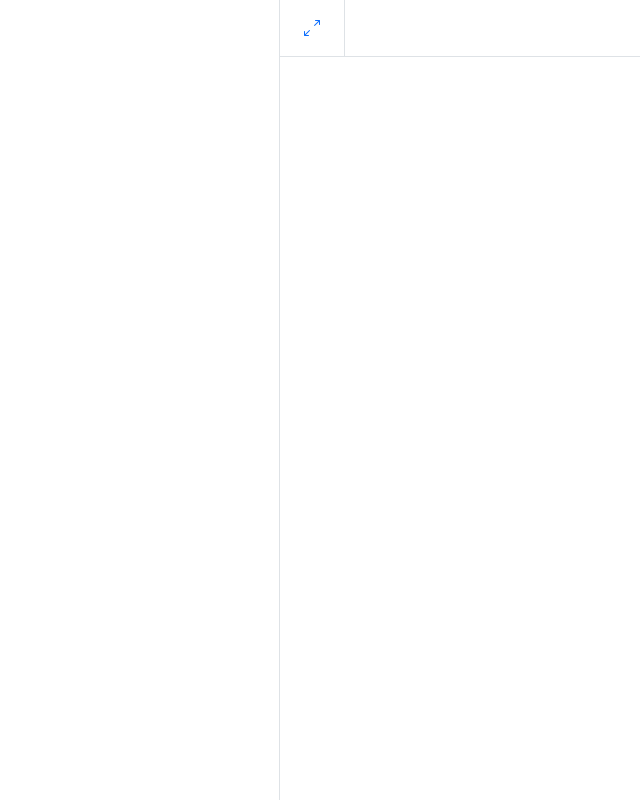
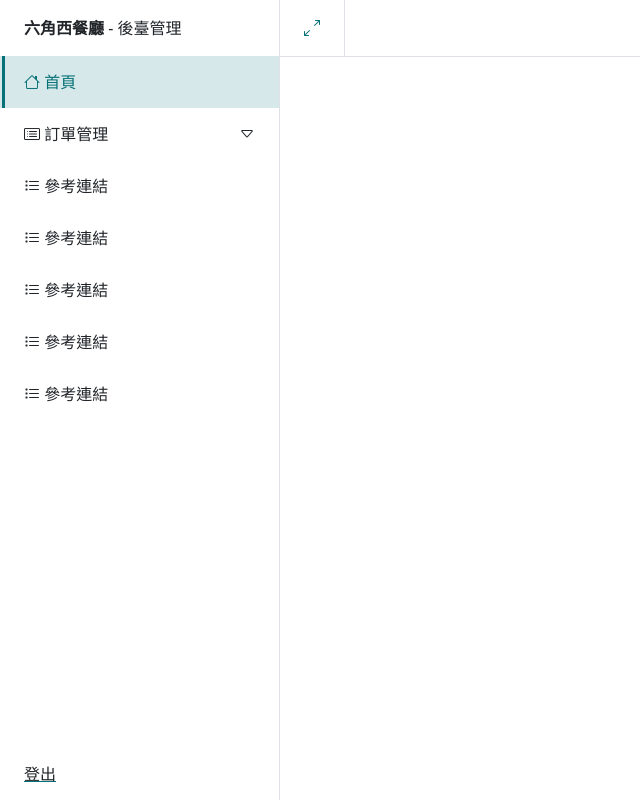
Before and after one commit to ClaraSie/dashborad_bs5, a website: page index.html in a window 1280 px wide. Shown: the whole page, without its empty margins (0-640 px from the left). Drawn offline with nearby package versions, Linux system fonts and the light colour scheme.

Commit message:
feat: 測欄選單內容&版型整理

```diff
--- a/index.html
+++ b/index.html
@@ -5,27 +5,119 @@
     <meta name="viewport" content="width=device-width, initial-scale=1.0">
     <link rel="stylesheet" href="stylesheet/all.css">
     <link rel="stylesheet" href="https://cdn.jsdelivr.net/npm/bootstrap-icons@1.10.5/font/bootstrap-icons.css">
+    <!-- <script src="https://cdn.jsdelivr.net/npm/bootstrap@5.3.0/dist/js/bootstrap.bundle.min.js" integrity="sha384-geWF76RCwLtnZ8qwWowPQNguL3RmwHVBC9FhGdlKrxdiJJigb/j/68SIy3Te4Bkz" crossorigin="anonymous"></script> -->
     <script src="https://unpkg.com/vue@3/dist/vue.global.js"></script>
     <title>首頁</title>
 </head>
 <body class="vsc-initialized" id="app">
     <div :class="{ 'sidebar-toggled': ToggleMenuOnclick }">
         <div class="d-flex">
-            <aside class="sidebar vh-100 border-end">
+            <aside class="sidebar vh-100 border-end d-flex flex-column">
+                <!-- 1. 後台名稱 -->
+                <div class="px-4 py-3">
+                    <strong>六角西餐廳</strong>
+                    - 後臺管理
+                </div>
+                <!-- 2.選單 -->
+                <div class="overflow-auto">
+                    <div>
+                        <a href="#" class="sidebar-link active">
+                            <div class="px-4">
+                                <i class="bi bi-house"></i>
+                                首頁
+                            </div>
+                        </a>
+                    </div>
 
+                    <div>
+                        <a href="#menu-order" class="sidebar-link" data-bs-toggle="collapse">
+                            <div class="d-flex justify-content-between px-4">
+                                <p class="mb-0">
+                                    <i class="bi bi-card-list"></i>
+                                    訂單管理
+                                </p>
+                                <i class="bi bi-caret-down"></i>
+                            </div>
+                        </a>
+                        <div class="collapse" id="menu-order">
+                            <a href="#" class="sidebar-link">
+                                <div class="ps-5">
+                                    訂單列表
+                                </div>
+                            </a>
+                            <a href="#" class="sidebar-link">
+                                <div class="ps-5">
+                                    單一訂單細節
+                                </div>
+                            </a>
+                        </div>
+                    </div>
+                    <div>
+                        <a href="#" class="sidebar-link">
+                            <div class="px-4">
+                                <i class="bi bi-list-task"></i>
+                                參考連結
+                            </div>
+                        </a>
+                    </div>
+                    <div>
+                        <a href="#" class="sidebar-link">
+                            <div class="px-4">
+                                <i class="bi bi-list-task"></i>
+                                參考連結
+                            </div>
+                        </a>
+                    </div>
+                    <div>
+                        <a href="#" class="sidebar-link">
+                            <div class="px-4">
+                                <i class="bi bi-list-task"></i>
+                                參考連結
+                            </div>
+                        </a>
+                    </div>
+                    <div>
+                        <a href="#" class="sidebar-link">
+                            <div class="px-4">
+                                <i class="bi bi-list-task"></i>
+                                參考連結
+                            </div>
+                        </a>
+                    </div>
+                    <div>
+                        <a href="#" class="sidebar-link">
+                            <div class="px-4">
+                                <i class="bi bi-list-task"></i>
+                                參考連結
+                            </div>
+                        </a>
+                    </div>
+                </div>
+                <!-- 3. 登出 -->
+                <a href="#" class="mt-auto">
+                    <div class="px-4 sidebar-link">
+                        登出
+                    </div>
+                </a>
             </aside>
             <main class="main">
-                <div class="bg-white w-100 border-bottom">
+                <div class="bg-white w-100 border-bottom sticky-top">
                     <a href="#" class="py-3 px-4 d-inline-block border-end" id="toggle-btn" @click.preventDefault="changeToggleMenuBtn">
                         <i class="bi bi-arrows-angle-expand"></i>
                     </a>
                 </div>
+                <!-- 主要內容 -->
+
+
             </main>
         </div>
     </div>
 </body>
 <!-- <script src="javascripts/all.js"></script> -->
+<script src="node_modules/bootstrap/dist/js/bootstrap.js"></script>
 <script>
+
+
     const app = {
         //資料(函式)
         data() {
--- a/stylesheet/all.scss
+++ b/stylesheet/all.scss
@@ -1,10 +1,8 @@
 // 1. Include functions first (so you can manipulate colors, SVGs, calc, etc)
 @import "../node_modules/bootstrap/scss/functions";
 
-// 2. var
+// 2. Include any default variable overrides here
 @import "./helpers/variables";
-
-// bootstrap
 @import "../node_modules/bootstrap/scss/bootstrap";
 
 // custom
--- a/stylesheet/components/_sidebar.scss
+++ b/stylesheet/components/_sidebar.scss
@@ -1,10 +1,37 @@
 $sidebar-width: 280px;
 
-// mobile(default)
+// mobile(預設)
 .sidebar{
     width: $sidebar-width;
     margin-left: -$sidebar-width;
     transition: margin-left .25s;
+    position: fixed;
+    top: 0;
+    // sidebar-link
+    .sidebar-link {
+        color: $dark;
+        display: block;
+        text-decoration: none;
+        padding-top: 0.875rem;
+        padding-bottom: 0.875rem;
+        &:hover {
+            background-color: rgba($primary, 0.16);
+        }
+    }
+    .sidebar-link.active {
+    position: relative;
+    color: $primary !important;
+    background-color: rgba($primary, 0.16);
+    &::after {
+        content: "";
+        position: absolute;
+        top: 0;
+        left: 2px;
+        height: 100%;
+        width: 3px;
+        background: $primary;
+    }
+    }
 }
 .main {
     width: 100%;
@@ -17,6 +44,7 @@ $sidebar-width: 280px;
     }
     .main {
         width: calc(100vw - #{$sidebar-width});
+        margin-left: $sidebar-width;
     }
 }
 
@@ -28,6 +56,8 @@ $sidebar-width: 280px;
     }
     .main {
         width: calc(100vw - #{$sidebar-width});
+        margin-left: $sidebar-width;
+        transition: margin-left .25s;
     }
 
     // 展開sidebar
--- a/stylesheet/helpers/_variables.scss
+++ b/stylesheet/helpers/_variables.scss
@@ -300,8 +300,8 @@ $cyans: (
 // fusv-enable
 
 // scss-docs-start theme-color-variables
-$primary:       $blue !default;
-$secondary:     $gray-600 !default;
+$primary:       #067277 !default;
+$secondary:     #f8b218 !default;
 $success:       $green !default;
 $info:          $cyan !default;
 $warning:       $yellow !default;
```
Also changed, not shown: stylesheet/all.css, 1 other file.
